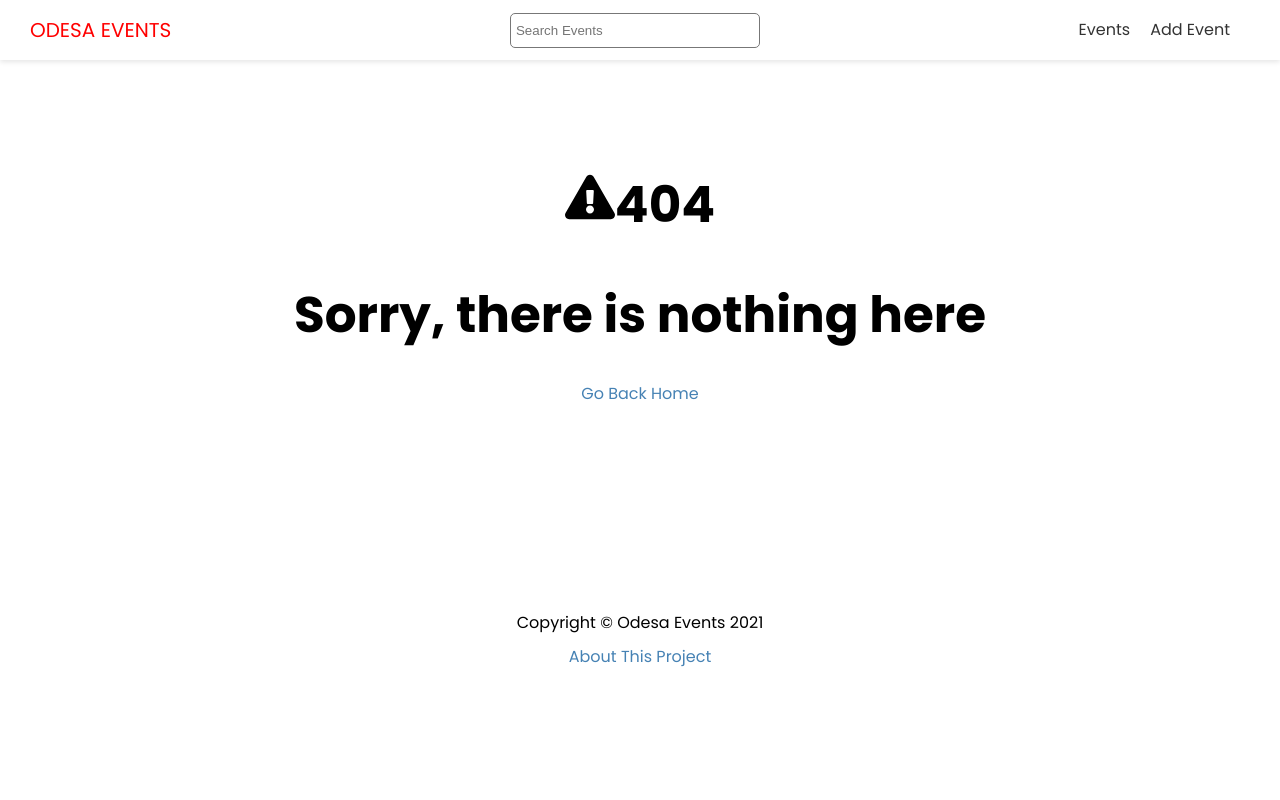
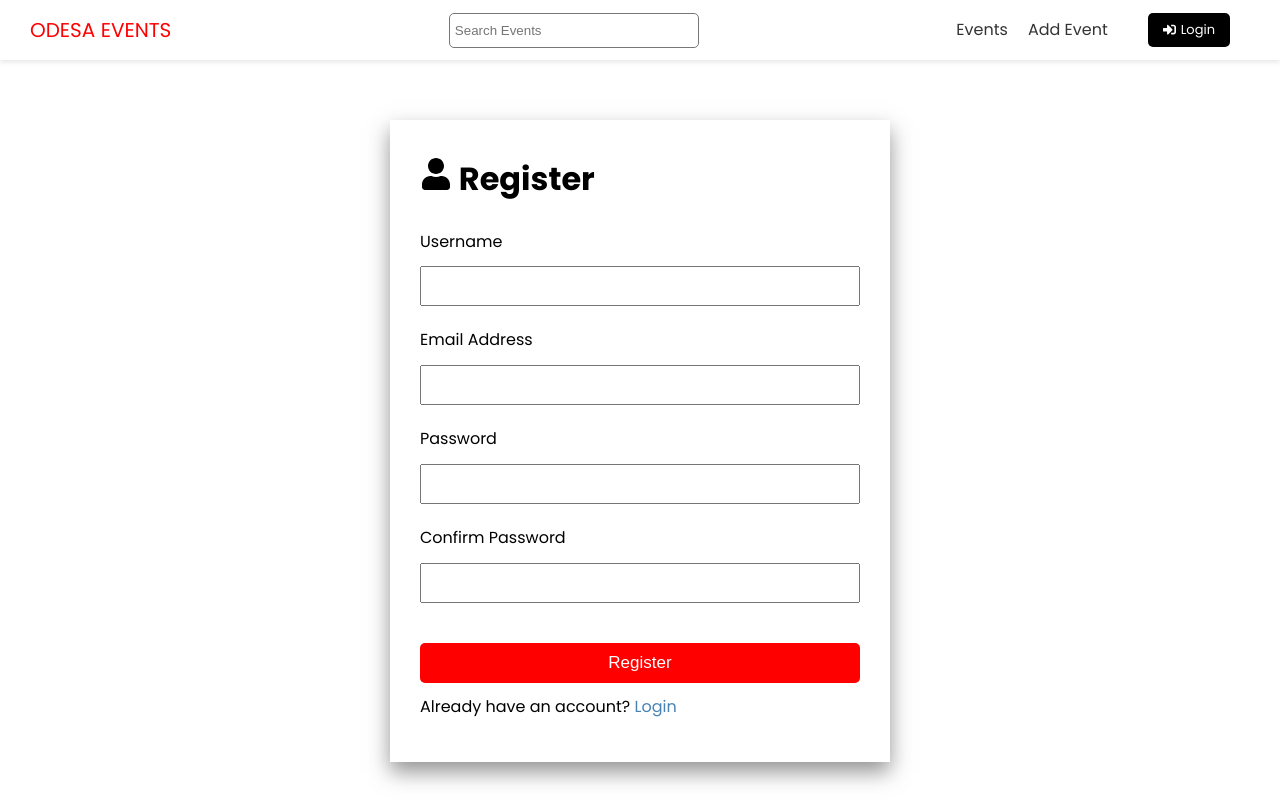
Before and after one commit to Birdperson9/odesa-events-frontend, a Next.js app in the folder odesa-events-frontend/: page /account/register in a window 1280 px wide. Before the commit this address had no page. Shown: the top 800 px of the page. Built offline with nearby package versions, Linux system fonts and the light colour scheme.

Commit message:
add Register & Login forms

```diff
--- a/odesa-events-frontend/components/Header.js
+++ b/odesa-events-frontend/components/Header.js
@@ -1,3 +1,4 @@
+import { FaSignInAlt, FaSignOutAlt } from 'react-icons/fa'
 import Link from 'next/link'
 import Search from './Search'
 import styles from '@/styles/Header.module.css'
@@ -25,6 +26,13 @@
               <a>Add Event</a>
             </Link>
           </li>
+          <li>
+            <Link href='/account/login'>
+              <a className='btn-secondary btn-icon'>
+                <FaSignInAlt /> Login
+              </a>
+            </Link>
+          </li>
         </ul>
       </nav>
     </header>
--- /dev/null
+++ b/odesa-events-frontend/pages/account/register.js
@@ -0,0 +1,80 @@
+import { ToastContainer, toast } from 'react-toastify'
+import 'react-toastify/dist/ReactToastify.css'
+import { useState, useEffect, useContext } from 'react'
+import { FaUser } from 'react-icons/fa'
+import Link from 'next/link'
+import Layout from '@/components/Layout'
+import styles from '@/styles/AuthForm.module.css'
+
+export default function RegisterPage() {
+  const [username, setUsername] = useState('')
+  const [email, setEmail] = useState('')
+  const [password, setPassword] = useState('')
+  const [passwordConfirm, setPasswordConfirm] = useState('')
+
+  const handleSubmit = (e) => {
+    e.preventDefault()
+
+    if (password !== passwordConfirm) {
+      toast.error('Passwords do not match!')
+      return
+    }
+
+    console.log({ username, email, password })
+  }
+
+  return (
+    <Layout title='User Registration'>
+      <div className={styles.auth}>
+        <h1>
+          <FaUser /> Register
+        </h1>
+        <ToastContainer />
+        <form onSubmit={handleSubmit}>
+          <div>
+            <label htmlFor='username'>Username</label>
+            <input
+              type='text'
+              id='username'
+              value={username}
+              onChange={(e) => setUsername(e.target.value)}
+            />
+          </div>
+          <div>
+            <label htmlFor='email'>Email Address</label>
+            <input
+              type='email'
+              id='email'
+              value={email}
+              onChange={(e) => setEmail(e.target.value)}
+            />
+          </div>
+          <div>
+            <label htmlFor='password'>Password</label>
+            <input
+              type='password'
+              id='password'
+              value={password}
+              onChange={(e) => setPassword(e.target.value)}
+            />
+          </div>
+          <div>
+            <label htmlFor='passwordConfirm'>Confirm Password</label>
+            <input
+              type='password'
+              id='passwordConfirm'
+              value={passwordConfirm}
+              onChange={(e) => setPasswordConfirm(e.target.value)}
+            />
+          </div>
+
+          <input type='submit' value='Register' className='btn' />
+        </form>
+
+        <p>
+          Already have an account? <Link href='/account/login'>Login</Link>
+        </p>
+      </div>
+    </Layout>
+  )
+}
--- /dev/null
+++ b/odesa-events-frontend/styles/AuthForm.module.css
@@ -0,0 +1,31 @@
+.auth {
+  max-width: 500px;
+  margin: auto;
+  padding: 30px;
+  box-shadow: 0px 10px 20px 0px rgba(50, 50, 50, 0.52);
+}
+
+.auth label {
+  display: block;
+  margin-bottom: 10px;
+}
+
+.auth input[type='text'],
+.auth input[type='email'],
+.auth input[type='password'] {
+  display: block;
+  width: 100%;
+  height: 40px;
+  padding: 5px;
+  font-size: 18px;
+}
+
+.auth input[type='submit'] {
+  margin-top: 20px;
+  width: 100%;
+  font-size: 17px;
+}
+
+.auth div {
+  margin-bottom: 20px;
+}
```
Also changed, not shown: odesa-events-frontend/pages/account/login.js (added, +54 -0 lines).
